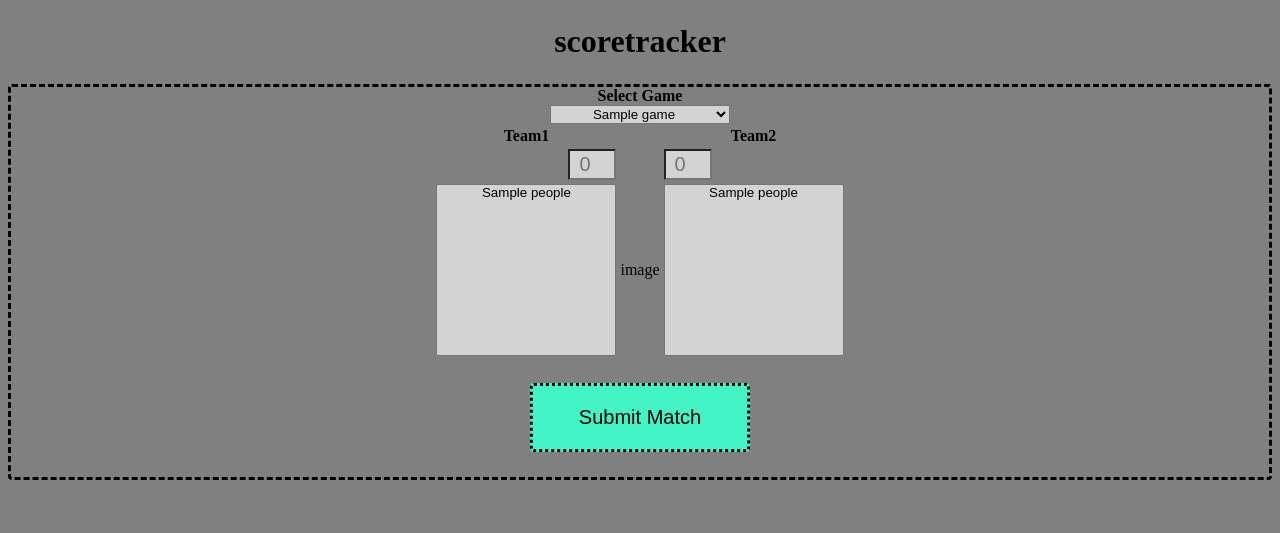
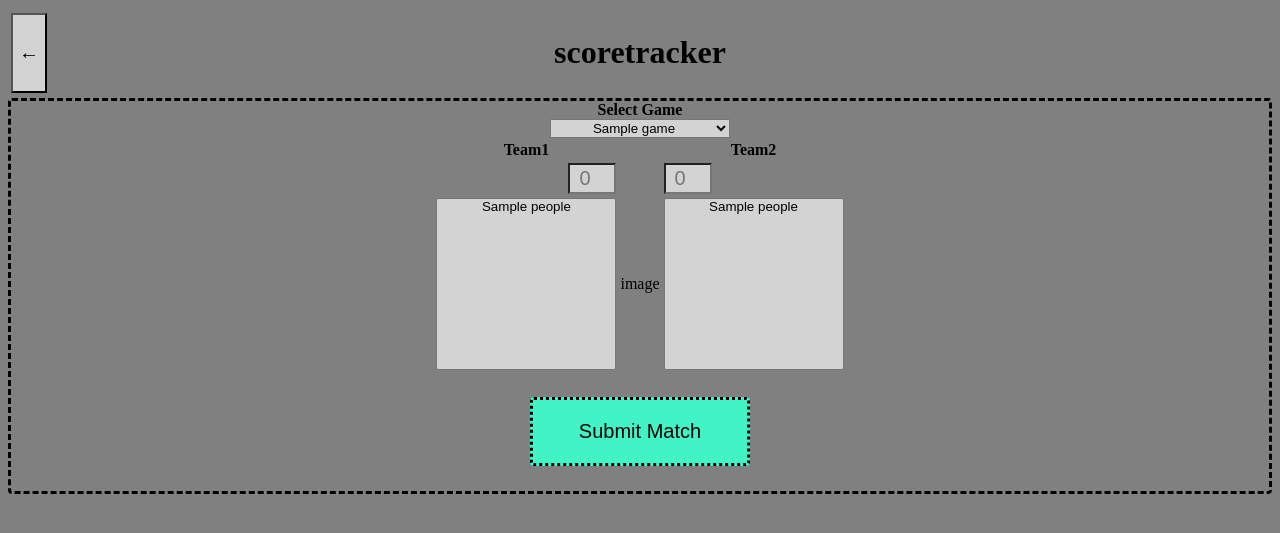
Before and after one commit to ironicoerror/scoretracker, a Flask app: page /submit in a window 1280 px wide. Shown: the top 533 px of the page. Run offline with Flask 2, Linux system fonts and the light colour scheme; a database or web service that is not in the repository returns one stand-in record (values such as "Sample title"); lists and menus that the app fills with data are empty; parts of the project's set-up code (start-up, migrations or seed data) failed here and were passed over.

Commit message:
added back button on submit html

```diff
--- a/static/style.css
+++ b/static/style.css
@@ -1,10 +1,10 @@
 body{
 	background-color: grey;
-	text-align:center;
 }
 h1.first{
 	color: black;
 	padding: 2px;
+	text-align: center;
 }
 .flashes{
 	margin: 0px;
@@ -41,8 +41,12 @@ select.teams{
 	background: lightgrey;
 	text-align: center;
 }
-button{
-	align: center;
+button.back{
+	height: 80px;
+	font-size:20px;
+	background:lightgrey;
+}
+button.statistics{
 	border: dotted;
 	border-radius: 4px;
 	color: black;
@@ -55,11 +59,21 @@ button{
 	font-color: black;
 	margin: 22px 2px;
 	cursor: pointer;
-}
-button.statistics{
 	background-color: #61ce6a;
 }
 button.game{
+	border: dotted;
+	border-radius: 4px;
+	color: black;
+	padding: 20px 34px;
+	width: 220px;
+	text-align: center;
+	text-decoration: none;
+	display: inline-block;
+	font-size: 20px;
+	font-color: black;
+	margin: 22px 2px;
+	cursor: pointer;
 	background-color: #42f4c5;
 }
 footer{
--- a/templates/submit_game.html
+++ b/templates/submit_game.html
@@ -27,7 +27,11 @@
 					</ul>
 				{% endif %}
 			{% endwith %}
-			<h1 class="first">scoretracker</h1>
+			<table width="100%">
+				<th align=left style="width:20%"><form action="/home"><button class="back" type="submit">&#8592;</button></form>
+				<th style="width:60%"><h1 class="first">scoretracker</h1></th>
+				<th style="width:20%"></th>
+			</table>
 		</header>
 		<center>
 		<form class="boxxed" method="post">
```
